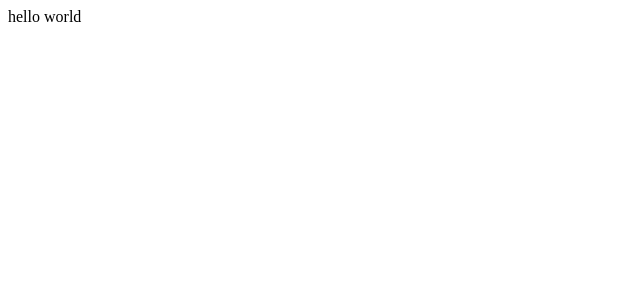
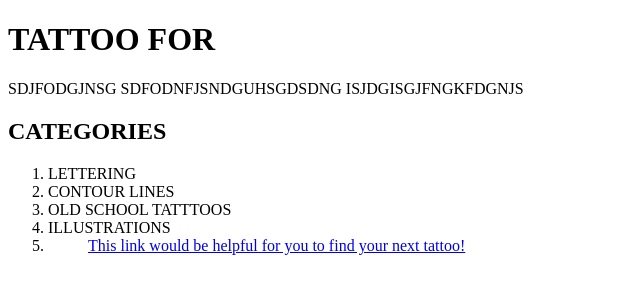
Before and after one commit to lees958/personal_archive, a plain HTML site: page index.html in a window 1280 px wide. Shown: the whole page, without its empty margins (0-640 px from the left). Drawn offline with Linux system fonts and the light colour scheme.

Commit message:
moved content to the correct file

```diff
--- a/index.html
+++ b/index.html
@@ -1 +1,19 @@
-hello world
+<!DOCTYPE html>
+<html>
+	<head>
+		<title>Chloe Lee Tattoo</title>
+		<link rel="stylesheet" type="text/css" href="style.css">
+	</head>
+	<body>
+		<h1>TATTOO FOR</h1>
+		<p>SDJFODGJNSG SDFODNFJSNDGUHSGDSDNG ISJDGISGJFNGKFDGNJS</p>
+		<h2>CATEGORIES</h2>
+		<ol>
+		<li>LETTERING</li>
+		<li>CONTOUR LINES</li>
+		<li>OLD SCHOOL TATTTOOS</li>
+		<li>ILLUSTRATIONS<li>
+		<ol>
+		<a href="https://www.tattoodo.com/"> This link would be helpful for you to find your next tattoo!</a>
+	</body>
+</html>
```
Also changed, not shown: 1 other file.
